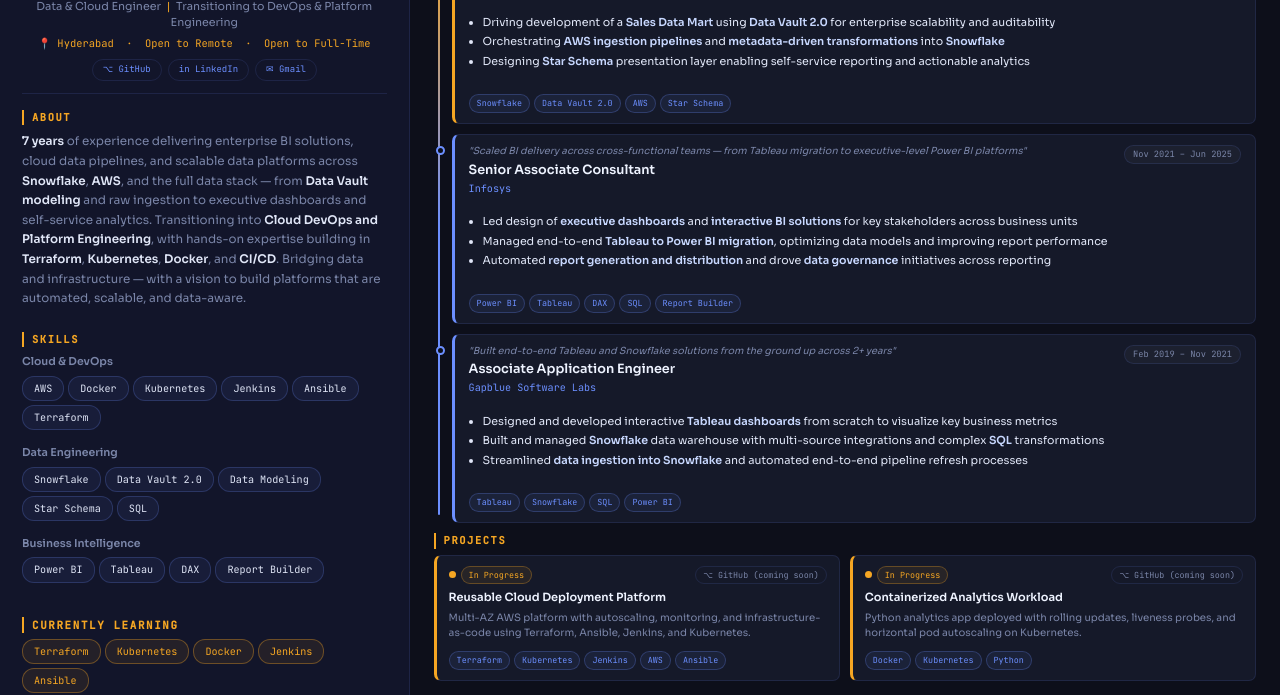
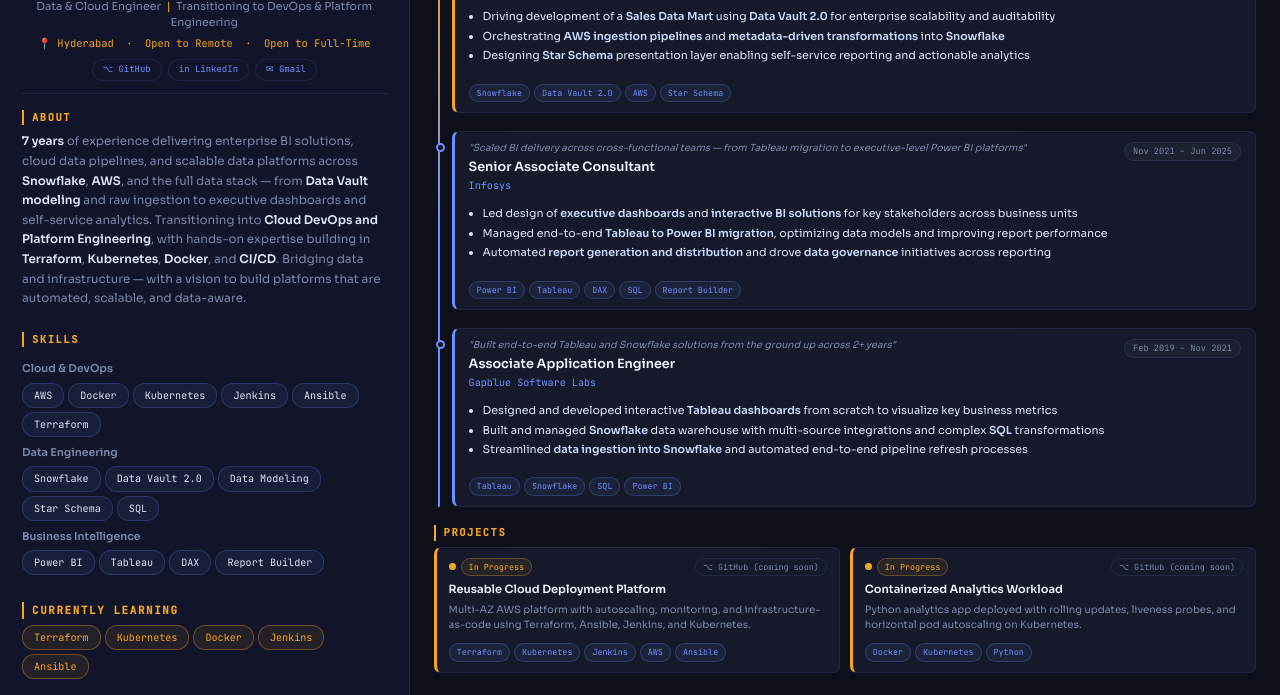
Before and after one commit to balumangu/balakrishnamangu.github.io, a plain HTML site: page index.html in a window 1280 px wide. Shown: the part 105-800 px from the top of the page. Drawn offline with Linux system fonts and the light colour scheme.

Commit message:
Add files via upload

```diff
--- a/index.html
+++ b/index.html
@@ -21,7 +21,7 @@
           <div class="links">
             <a href="#" class="link-btn">⌥ GitHub</a>
             <a href="https://www.linkedin.com/in/venkata-balakrishna-mangu" target="_blank" class="link-btn">in LinkedIn</a>
-            <a href="#" class="link-btn">✉ Gmail</a>
+            <a href="mailto:balakrishnamangu@gmail.com" class="link-btn">✉ Gmail</a>
           </div>
         </div>
 
--- a/styles.css
+++ b/styles.css
@@ -16,7 +16,7 @@
 
 html, body {
   height: 100%;
-  overflow: hidden;
+  overflow: hidden; /* panes scroll independently */
   background: var(--bg);
   color: var(--text);
   font-family: 'Sora', sans-serif;
@@ -36,14 +36,14 @@
   display: flex;
   flex-direction: column;
   scrollbar-width: thin;
-  scrollbar-color: rgba(108,143,255,0.3) transparent;
+  scrollbar-color: rgba(108,143,255,0.35) transparent;
 }
 
 .sidebar-inner {
   padding: 8px 22px 16px;
   display: flex;
   flex-direction: column;
-  min-height: 100%;
+  height: 100%;
 }
 
 /* Profile */
@@ -99,8 +99,9 @@
   flex-direction: column;
   flex: 1;
   justify-content: space-between;
+  min-height: 0;
 }
-.competency-group { margin-bottom: 14px; }
+.competency-group { margin-bottom: 0; }
 .competency-group h3 { font-size: 0.75rem; font-weight: 600; color: var(--muted); margin-bottom: 6px; }
 .learning-label { font-family: 'JetBrains Mono', monospace; font-size: 0.72rem; letter-spacing: 0.15em; text-transform: uppercase; color: var(--amber) !important; margin-top: 20px; margin-bottom: 7px; padding-left: 8px; border-left: 2px solid var(--amber); display: block; }
 
@@ -131,7 +132,7 @@
   flex-direction: column;
   gap: 10px;
   scrollbar-width: thin;
-  scrollbar-color: rgba(108,143,255,0.3) transparent;
+  scrollbar-color: rgba(108,143,255,0.35) transparent;
 }
 
 /* Experience section grows to fill space */
@@ -146,6 +147,7 @@
   display: flex;
   flex-direction: column;
   flex-shrink: 0;
+  padding-bottom: 8px;
 }
 
 /* Timeline */
@@ -165,7 +167,7 @@
   border-radius: 2px;
 }
 
-.timeline-item { position: relative; display: flex; flex-direction: column; flex: 1; min-height: 0; }
+.timeline-item { position: relative; display: flex; flex-direction: column; flex: 1; min-height: 0; padding-bottom: 8px; }
 
 .timeline-dot {
   position: absolute; left: -16px; top: 12px;
```
